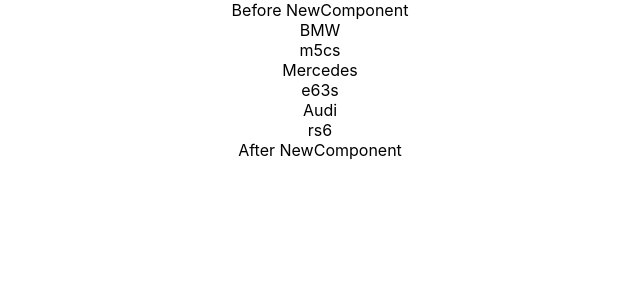
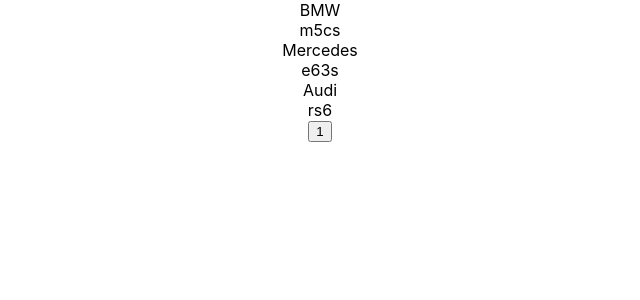
Before and after one commit to NikBabukhin/DZMonday1, a React (Create React App) app: page / in a window 1280 px wide. Shown: the top 300 px of the page, without its empty margins (320-960 px from the left). Built offline with nearby package versions, Linux system fonts and the light colour scheme.

Commit message:
BUTTON add component Button

```diff
--- a/src/App.tsx
+++ b/src/App.tsx
@@ -1,6 +1,7 @@
 import React from 'react';
 import './App.css';
 import {NewComponent} from "./NewComponent";
+import {Button} from "./components/Button";
 
 function App() {
     const topCars = [
@@ -11,9 +12,8 @@
 
     return (
         <div className="App">
-            <div>Before NewComponent</div>
             <NewComponent contentComponent={topCars}/>
-            <div>After NewComponent</div>
+            <Button/>
         </div>
     );
 }
--- /dev/null
+++ b/src/components/Button.tsx
@@ -0,0 +1,7 @@
+import React from "react";
+
+export const Button =()=> {
+    return (
+        <button>1</button>
+    )
+}
```
